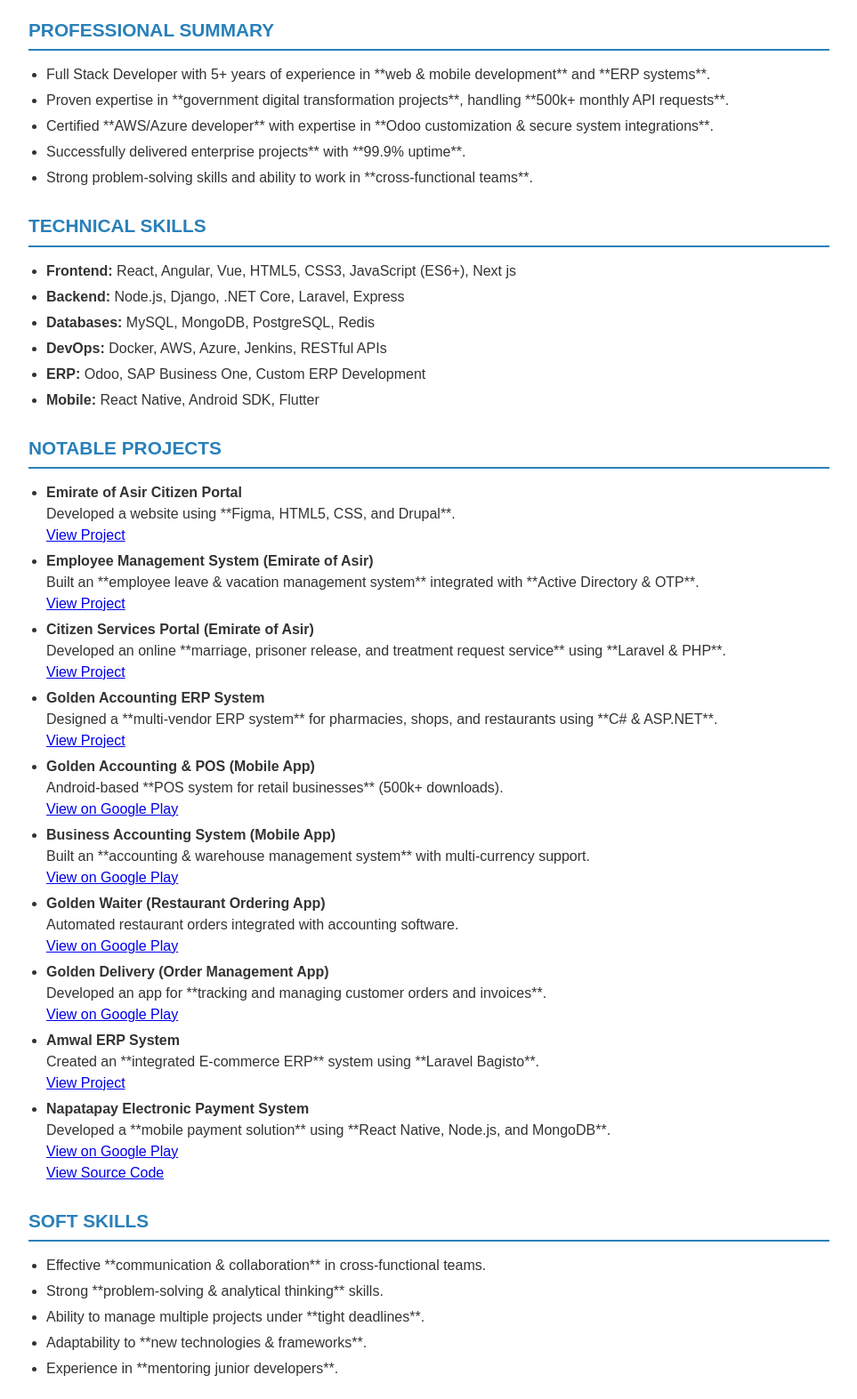
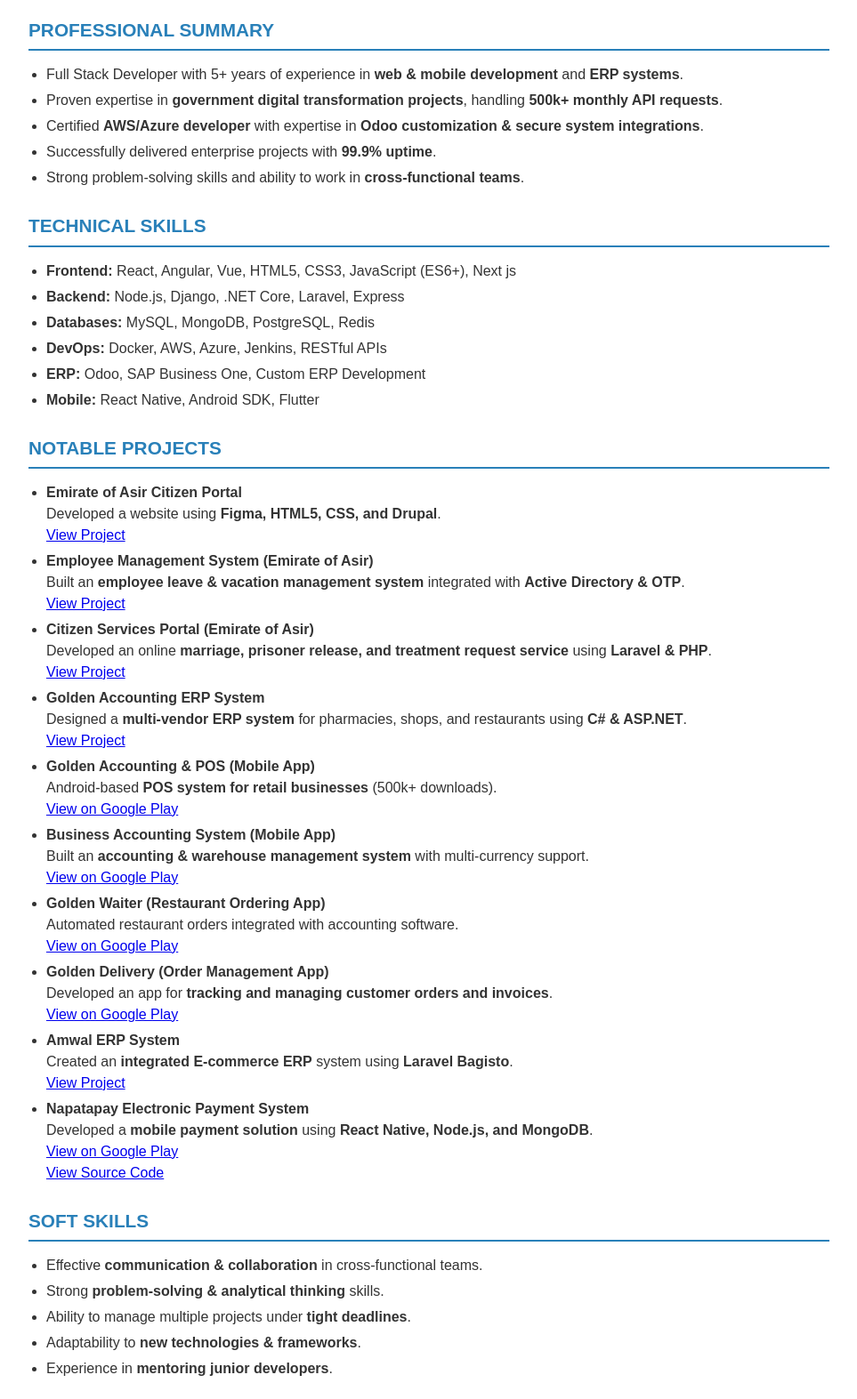
Before and after one commit to coldworld22/my-cv, a plain HTML site: page index.html in a window 1280 px wide. Shown: the part 382-1955 px from the top of the page at 89% size, without its empty margins (158-1121 px from the left). Drawn offline with Linux system fonts and the light colour scheme; a script that the page names is missing.

Commit message:
Replace Markdown bold syntax with semantic strong tags

```diff
--- a/index.html
+++ b/index.html
@@ -162,11 +162,11 @@
     <div class="section">
         <div class="section-title">Professional Summary</div>
         <ul>
-            <li>Full Stack Developer with 5+ years of experience in **web & mobile development** and **ERP systems**.</li>
-            <li>Proven expertise in **government digital transformation projects**, handling **500k+ monthly API requests**.</li>
-            <li>Certified **AWS/Azure developer** with expertise in **Odoo customization & secure system integrations**.</li>
-            <li>Successfully delivered  enterprise projects** with **99.9% uptime**.</li>
-            <li>Strong problem-solving skills and ability to work in **cross-functional teams**.</li>
+            <li>Full Stack Developer with 5+ years of experience in <strong>web &amp; mobile development</strong> and <strong>ERP systems</strong>.</li>
+            <li>Proven expertise in <strong>government digital transformation projects</strong>, handling <strong>500k+ monthly API requests</strong>.</li>
+            <li>Certified <strong>AWS/Azure developer</strong> with expertise in <strong>Odoo customization &amp; secure system integrations</strong>.</li>
+            <li>Successfully delivered enterprise projects with <strong>99.9% uptime</strong>.</li>
+            <li>Strong problem-solving skills and ability to work in <strong>cross-functional teams</strong>.</li>
         </ul>
     </div>
 
@@ -190,32 +190,32 @@
     <ul>
         <li>
             <strong>Emirate of Asir Citizen Portal</strong>
-            <br>Developed a website using **Figma, HTML5, CSS, and Drupal**.
+            <br>Developed a website using <strong>Figma, HTML5, CSS, and Drupal</strong>.
             <br><a href="https://portal.aseer.gov.sa/">View Project</a>
         </li>
         <li>
             <strong>Employee Management System (Emirate of Asir)</strong>
-            <br>Built an **employee leave & vacation management system** integrated with **Active Directory & OTP**.
+            <br>Built an <strong>employee leave &amp; vacation management system</strong> integrated with <strong>Active Directory &amp; OTP</strong>.
             <br><a href="https://www4.aseer.gov.sa/">View Project</a>
         </li>
         <li>
             <strong>Citizen Services Portal (Emirate of Asir)</strong>
-            <br>Developed an online **marriage, prisoner release, and treatment request service** using **Laravel & PHP**.
+            <br>Developed an online <strong>marriage, prisoner release, and treatment request service</strong> using <strong>Laravel &amp; PHP</strong>.
             <br><a href="https://apps.aseer.gov.sa/">View Project</a>
         </li>
         <li>
             <strong>Golden Accounting ERP System</strong>
-            <br>Designed a **multi-vendor ERP system** for pharmacies, shops, and restaurants using **C# & ASP.NET**.
+            <br>Designed a <strong>multi-vendor ERP system</strong> for pharmacies, shops, and restaurants using <strong>C# &amp; ASP.NET</strong>.
             <br><a href="https://golden-acc.com/">View Project</a>
         </li>
         <li>
             <strong>Golden Accounting & POS (Mobile App)</strong>
-            <br>Android-based **POS system for retail businesses** (500k+ downloads).
+            <br>Android-based <strong>POS system for retail businesses</strong> (500k+ downloads).
             <br><a href="https://play.google.com/store/apps/details?id=com.goldendream.account&hl=en">View on Google Play</a>
         </li>
         <li>
             <strong>Business Accounting System (Mobile App)</strong>
-            <br>Built an **accounting & warehouse management system** with multi-currency support.
+            <br>Built an <strong>accounting &amp; warehouse management system</strong> with multi-currency support.
             <br><a href="https://play.google.com/store/apps/details?id=com.goldendream.business&hl=en">View on Google Play</a>
         </li>
         <li>
@@ -225,17 +225,17 @@
         </li>
         <li>
             <strong>Golden Delivery (Order Management App)</strong>
-            <br>Developed an app for **tracking and managing customer orders and invoices**.
+            <br>Developed an app for <strong>tracking and managing customer orders and invoices</strong>.
             <br><a href="https://play.google.com/store/apps/details?id=com.goldendream.delivery&hl=en">View on Google Play</a>
         </li>
         <li>
             <strong>Amwal ERP System</strong>
-            <br>Created an **integrated E-commerce ERP** system using **Laravel Bagisto**.
+            <br>Created an <strong>integrated E-commerce ERP</strong> system using <strong>Laravel Bagisto</strong>.
             <br><a href="http://amwal.doe.net.sa/public/admin/login">View Project</a>
         </li>
         <li>
             <strong>Napatapay Electronic Payment System</strong>
-            <br>Developed a **mobile payment solution** using **React Native, Node.js, and MongoDB**.
+            <br>Developed a <strong>mobile payment solution</strong> using <strong>React Native, Node.js, and MongoDB</strong>.
             <br><a href="https://appagg.com/android/finance/napatapay-32750458.html?hl=ar">View on Google Play</a>
             <br><a href="https://github.com/ayman12015/Napata">View Source Code</a>
         </li>
@@ -247,11 +247,11 @@
      <div class="section">
         <div class="section-title">Soft Skills</div>
         <ul>
-            <li>Effective **communication & collaboration** in cross-functional teams.</li>
-            <li>Strong **problem-solving & analytical thinking** skills.</li>
-            <li>Ability to manage multiple projects under **tight deadlines**.</li>
-            <li>Adaptability to **new technologies & frameworks**.</li>
-            <li>Experience in **mentoring junior developers**.</li>
+            <li>Effective <strong>communication &amp; collaboration</strong> in cross-functional teams.</li>
+            <li>Strong <strong>problem-solving &amp; analytical thinking</strong> skills.</li>
+            <li>Ability to manage multiple projects under <strong>tight deadlines</strong>.</li>
+            <li>Adaptability to <strong>new technologies &amp; frameworks</strong>.</li>
+            <li>Experience in <strong>mentoring junior developers</strong>.</li>
         </ul>
     </div>
 
@@ -367,22 +367,22 @@
     <ul>
         <li>
             <strong>AWS Fundamentals</strong>
-            <br>Completed AWS cloud certification focusing on **cloud migration & deployment strategies**.
+            <br>Completed AWS cloud certification focusing on <strong>cloud migration &amp; deployment strategies</strong>.
             <br><a href="https://www.coursera.org/account/accomplishments/verify/QATJPNBDZWGP">View Certification</a>
         </li>
         <li>
             <strong>Google Data Analytics Certificate</strong>
-            <br>Google-certified in **data visualization, SQL, and statistical analysis**.
+            <br>Google-certified in <strong>data visualization, SQL, and statistical analysis</strong>.
             <br><a href="https://coursera.org/share/0a77aff9435e2ffa031c84355be93fe7">View Certification</a>
         </li>
         <li>
             <strong>Odoo Functional Certification</strong>
-            <br>Certified in **Odoo ERP system development & customization**.
+            <br>Certified in <strong>Odoo ERP system development &amp; customization</strong>.
             <br><a href="https://www.odoo.com/slides/odoo-certification-sample-test-50">View Certification</a>
         </li>
         <li>
             <strong>Introduction to Back-End Development</strong> (Meta / Facebook)
-            <br>Completed training on **backend architectures, APIs, and databases**.
+            <br>Completed training on <strong>backend architectures, APIs, and databases</strong>.
             <br><a href="https://www.coursera.org/account/accomplishments/verify/QATJPNBDZWGP">View Course</a>
         </li>
     </ul>
```
